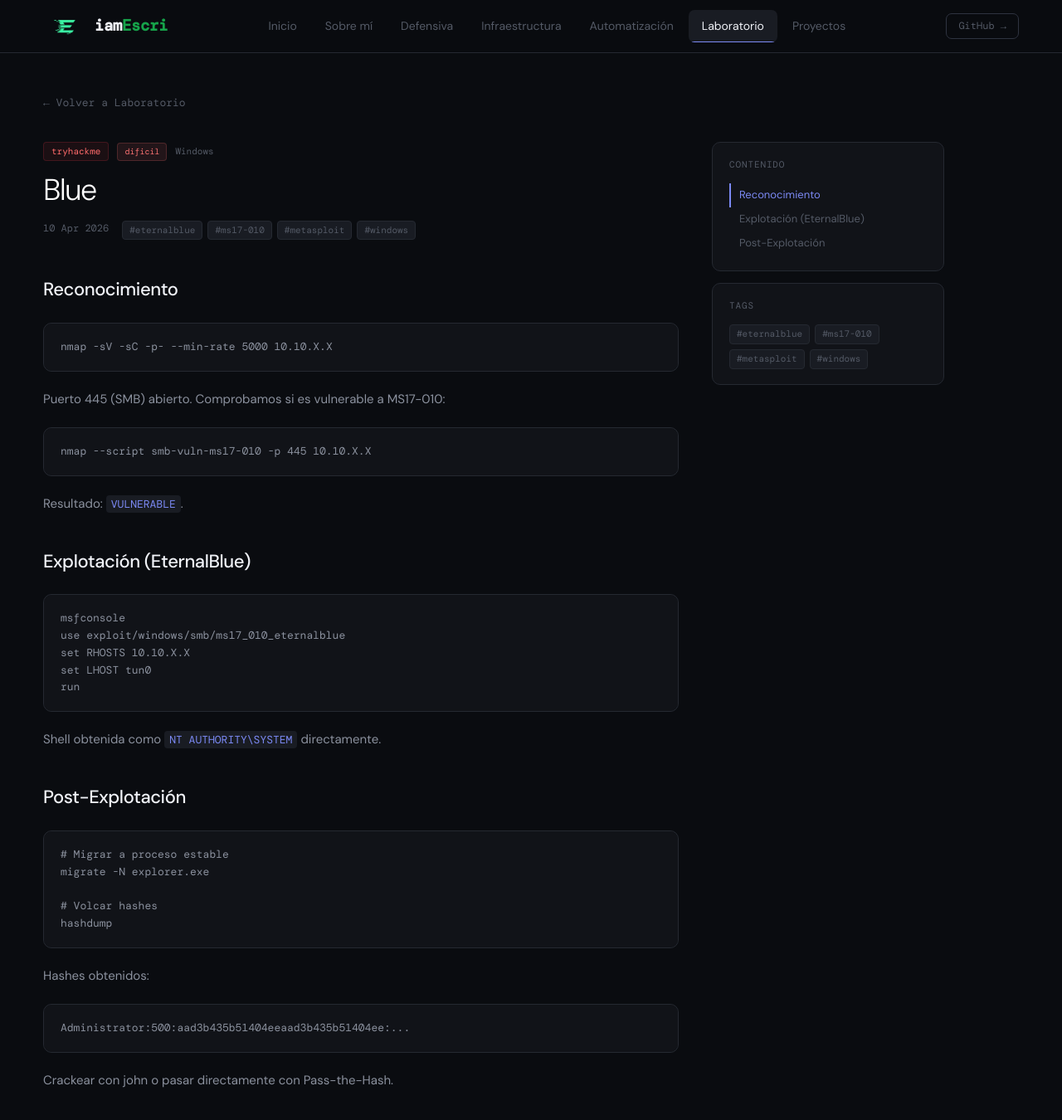
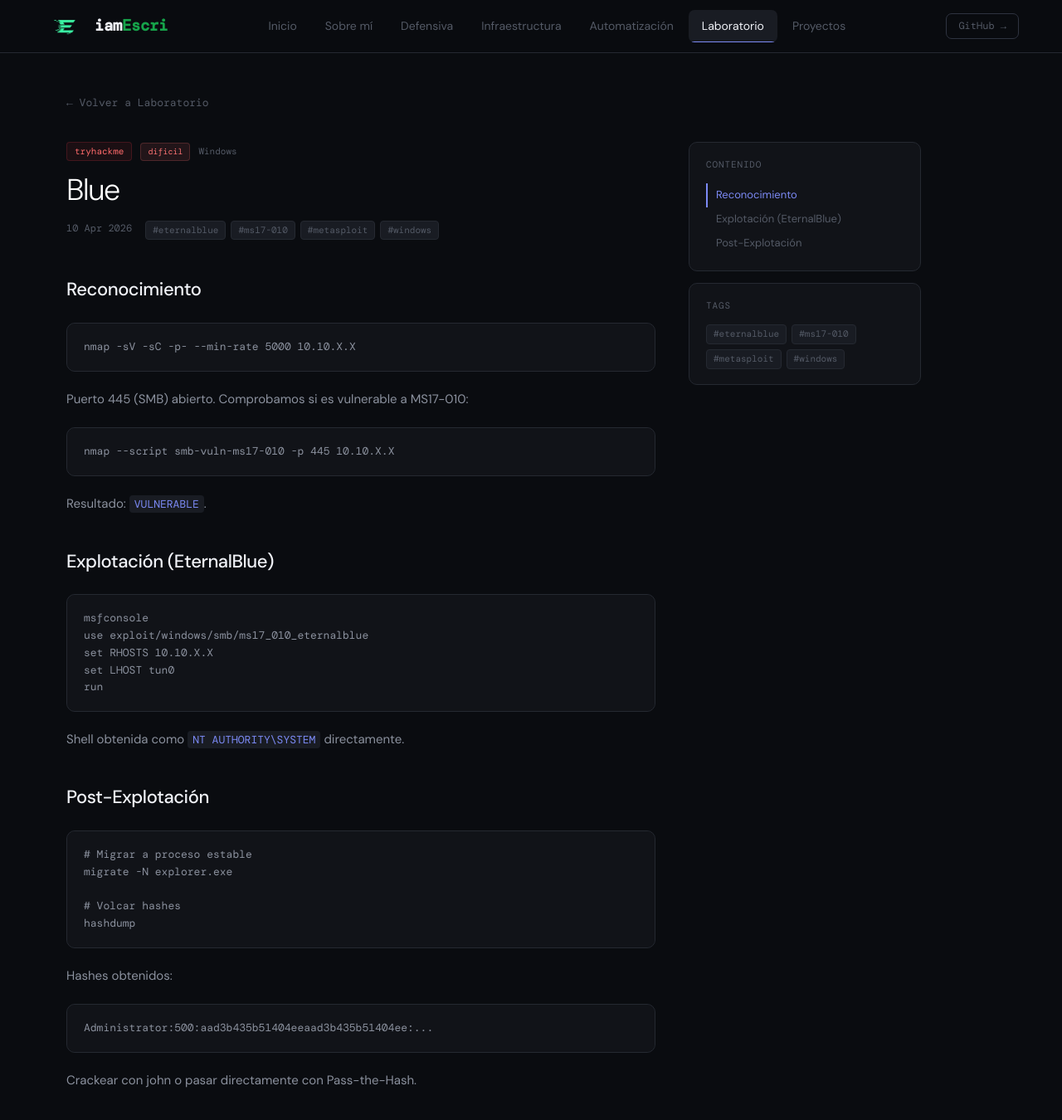
Before and after one commit to iamEscri/iamescri.github.io, a Jekyll site: the page built from _posts/writeups/2026-04-10-tryhackme-blue.md, in a window 1280 px wide and 1380 px high. Shown: the top 1350 px of the window at 83% size. Built offline with Jekyll 4.4.1, drawn with Linux system fonts in a browser that asks for light colours.

Commit message:
Update main.css

```diff
--- a/assets/css/main.css
+++ b/assets/css/main.css
@@ -1231,7 +1231,7 @@ img { max-width: 100%; }
 
 /* ===== CONTENT AREA (subpages) ===== */
 body.is-subpage .main-wrap { padding-top: var(--nav-h); }
-body.is-subpage .content { padding: 48px 52px; }
+body.is-subpage .content { padding: 48px 80px; }
 
 /* ===== RECENT SIDEBAR ITEMS ===== */
 .recent-item {
```
